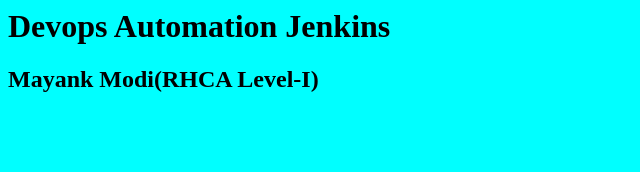
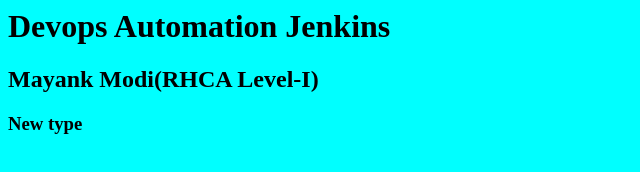
Before and after one commit to mdhack0316/jenkinsnew, a plain HTML site: page index.html in a window 1280 px wide. Shown: the full height of the page, 0-640 px from the left. Drawn offline with Linux system fonts and the light colour scheme.

Commit message:
Checking3

```diff
--- a/index.html
+++ b/index.html
@@ -2,3 +2,4 @@
 
 <h1>Devops Automation Jenkins</h1>
 <h2>Mayank Modi(RHCA Level-I)</h2>
+<h3>New type</h3>
```
